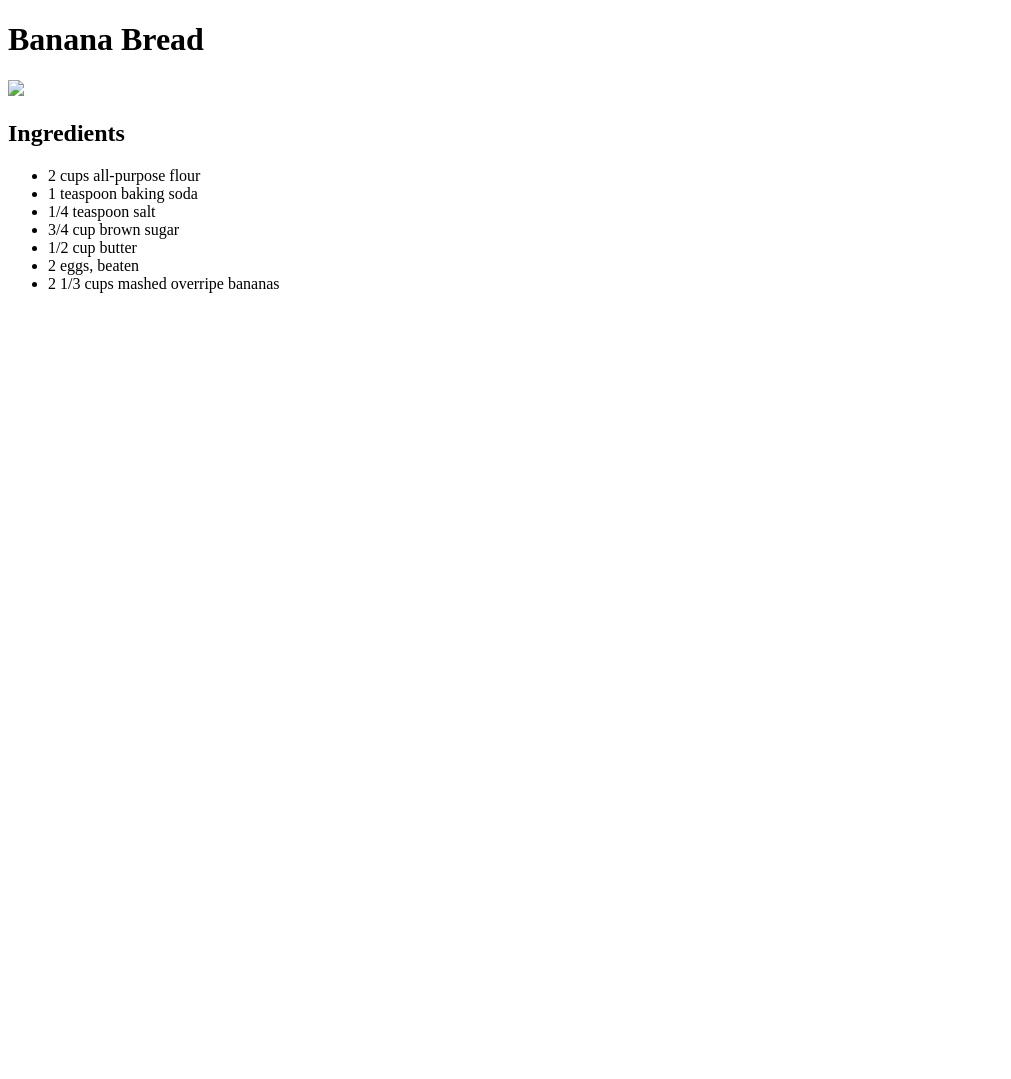
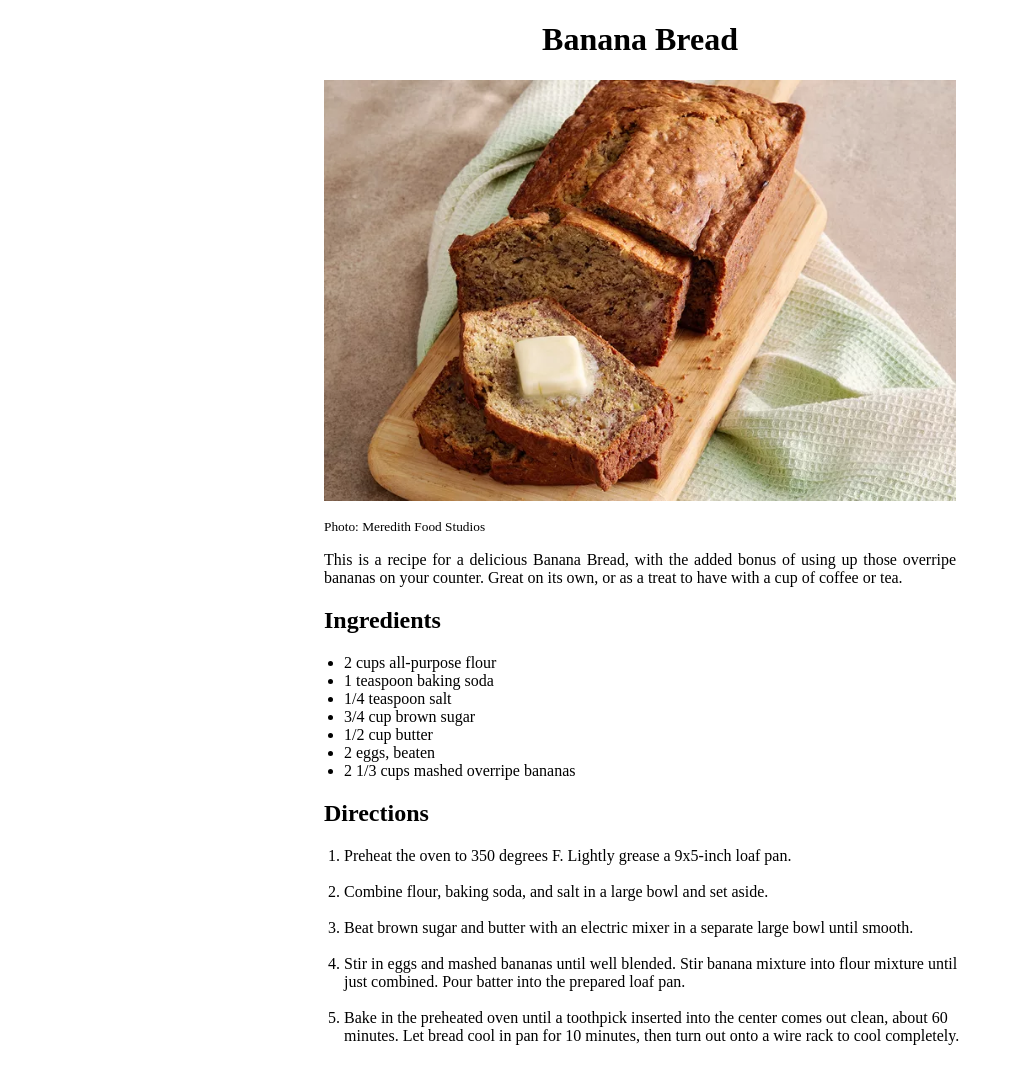
Before and after one commit to s2k2rich/odin-recipes, a plain HTML site: page recipes/bananabread.html in a window 1280 px wide. Shown: the whole page, without its empty margins (0-1011 px from the left). Before the commit the page ends 800 px from the top, so only its background shows below. Drawn offline with Linux system fonts and the light colour scheme.

```diff
--- a/recipes/bananabread.html
+++ b/recipes/bananabread.html
@@ -1,6 +1,14 @@
 <!DOCTYPE html>
 <html lang="en">
     <head>
+        <style>
+            h1 {text-align: center;}
+            p {text-align: justify;}
+            small {text-align: left;}
+            .center {display: block; margin-left: auto;
+                     margin-right: auto; width: 50%;}
+
+        </style>
         <meta charset="UTF-8">
         <meta http-equiv="X-UA-Compatible" content="IE=edge">
         <meta name="viewport" content="width=device-width, initial-scale=1.0">
@@ -8,10 +16,18 @@
     </head>
     <body>
         <h1>Banana Bread</h1>
-    <img src="images/bananabreadpic.jpg">
+        <img src="./images/bananabrd.webp" alt="Loaf of Banana Bread" class="center">
+    <br>
+        <small class="center">Photo: Meredith Food Studios</small>
+        <p class="center">
+            This is a recipe for a delicious Banana Bread, with the
+            added bonus of using up those overripe bananas on your counter.
+            Great on its own, or as a treat to have with a cup of coffee or tea.
 
-    <h2>Ingredients</h2>
-        <ul>
+        </p>
+
+        <h2 class="center">Ingredients</h2>
+            <ul class="center">
                 <li>2 cups all-purpose flour</li>
                 <li>1 teaspoon baking soda</li>
                 <li>1/4 teaspoon salt</li>
@@ -21,5 +37,31 @@
                 <li>2 1/3 cups mashed overripe bananas</li>
 
             </ul>
+            <h2 class="center">Directions</h2>
+                <ol text-align="left" class="center">
+
+                    <li>Preheat the oven to 350 degrees F.
+                        Lightly grease a 9x5-inch loaf pan.</li>
+    <br>
+                    <li>Combine flour, baking soda, and salt in a large bowl and set aside.</li>
+    <br>
+                    <li>Beat brown sugar and butter with an electric mixer
+                        in a separate large bowl until smooth.</li>
+    <br>
+                    <li>Stir in eggs and mashed bananas until well blended.
+                        Stir banana mixture into flour mixture until just combined.
+                        Pour batter into the prepared loaf pan.</li>
+    <br>
+                    <li>Bake in the preheated oven until a
+                        toothpick inserted into the center
+                        comes out clean, about 60 minutes.
+                        Let bread cool in pan for 10 minutes,
+                        then turn out onto a wire rack to cool completely.</li>
+    <br>
+                </ol>
+
+
+
+
     </body>
 </html>
```
Also changed, not shown: recipes/images/bananabrd.webp (renamed from images/bananabreadpic.jpg), 1 other file. Lines whose indentation alone changed are shown as unchanged.
